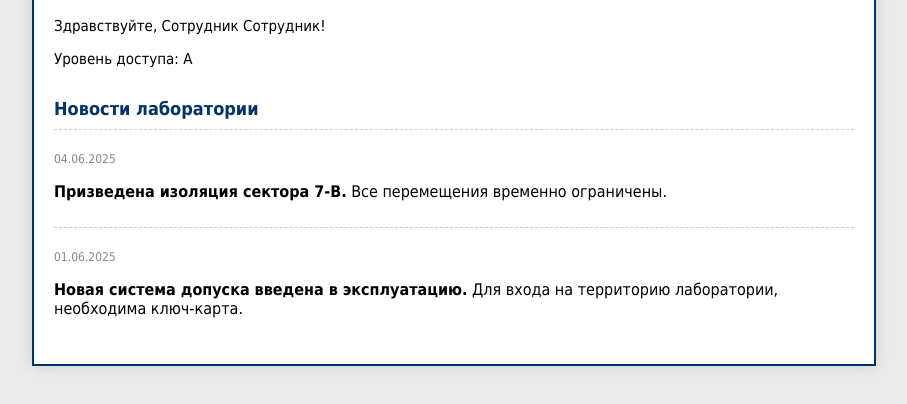
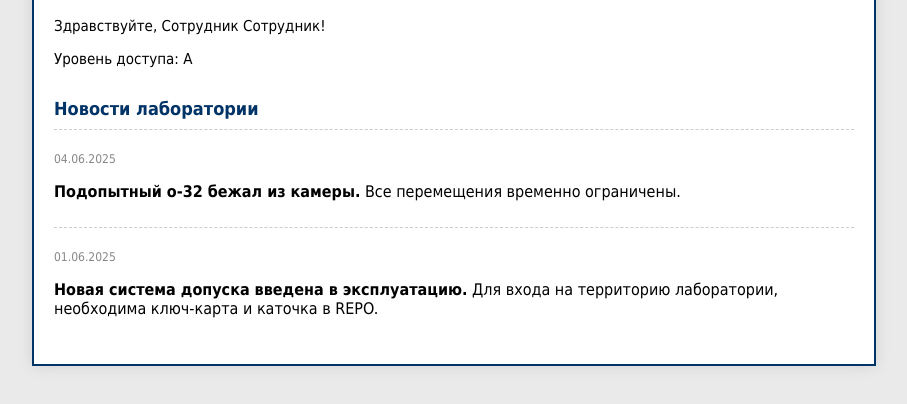
Before and after one commit to lazarrini/NII-14, a plain HTML site: page MainPage.html in a window 1280 px wide. Shown: the part 148-552 px from the top of the page, without its empty margins (186-1093 px from the left). Drawn offline with Linux system fonts and the light colour scheme.

Commit message:
Update MainPage.html

```diff
--- a/MainPage.html
+++ b/MainPage.html
@@ -22,12 +22,12 @@
 
       <div class="news-item">
         <p class="date">04.06.2025</p>
-        <p><strong>Призведена изоляция сектора 7-B.</strong> Все перемещения временно ограничены.</p>
+        <p><strong>Подопытный o-32 бежал из камеры.</strong> Все перемещения временно ограничены.</p>
       </div>
 
       <div class="news-item">
         <p class="date">01.06.2025</p>
-        <p><strong>Новая система допуска введена в эксплуатацию.</strong> Для входа на территорию лаборатории, необходима ключ-карта.</p>
+        <p><strong>Новая система допуска введена в эксплуатацию.</strong> Для входа на территорию лаборатории, необходима ключ-карта и каточка в REPO.</p>
       </div>
     </section>
   </div>
```
